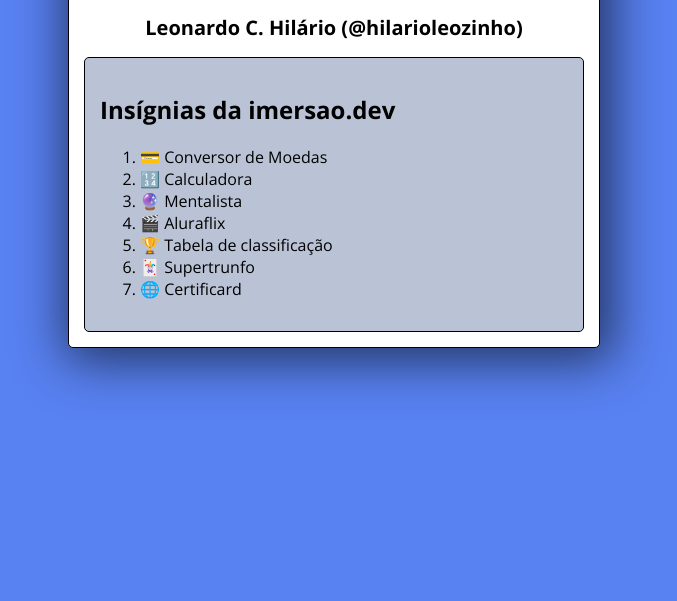
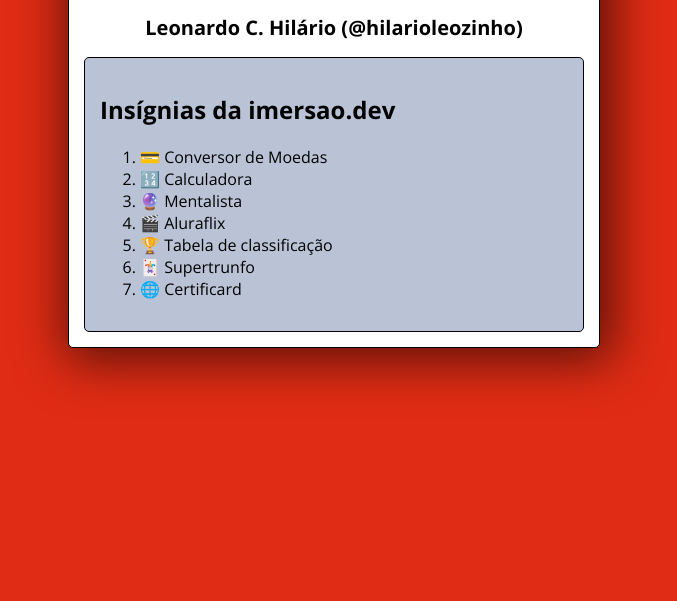
Before and after one commit to Leonardohilariogithub/ImersaoDev-Alura, a plain HTML site: page AULA 10 CERTIFICARD/index.html in a window 1280 px wide. Shown: the part 199-800 px from the top of the page, without its empty margins (306-983 px from the left). Drawn offline with nearby package versions, Linux system fonts and the light colour scheme.

Commit message:
certificard

```diff
--- a/AULA 10 CERTIFICARD/index.css
+++ b/AULA 10 CERTIFICARD/index.css
@@ -1,5 +1,5 @@
 body {
-    background-color: #5881f1;
+    background-color: #e02c14;
     font-family: 'Open Sans';
   }
 
```
